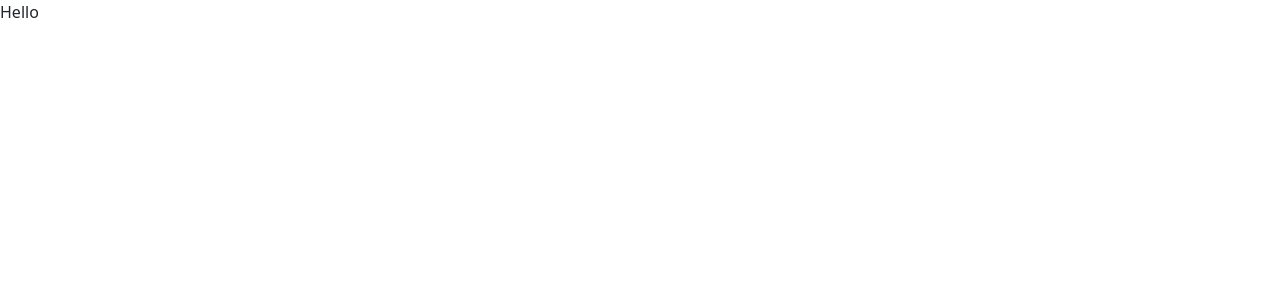
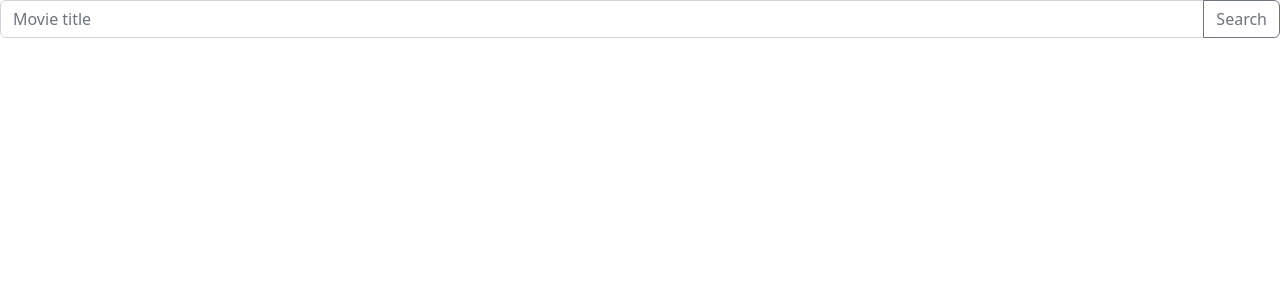
Before and after one commit to raffaelecapaldo/vite-boolflix, a Vue app: page / in a window 1280 px wide. Shown: the top 300 px of the page. Built offline with nearby package versions, Linux system fonts and the light colour scheme.

Commit message:
Completed Milestone 1

```diff
--- a/index.html
+++ b/index.html
@@ -4,7 +4,7 @@
     <meta charset="UTF-8">
     <link rel="icon" href="/favicon.ico">
     <meta name="viewport" content="width=device-width, initial-scale=1.0">
-    <title>Vite App</title>
+    <title>Boolflix</title>
   </head>
   <body>
     <div id="app"></div>
--- a/src/App.vue
+++ b/src/App.vue
@@ -1,16 +1,46 @@
-:<template>
-  <div>
-    Hello
+<template>
+  <header>
+    <Searchbar @on-search="searchShow()" />
+  </header>
+  <div class="d-flex gap-3" v-for="show in store.shows" >
+    <p>titolo:{{ show.title }}</p>
+    <p>titolo originale:{{ show.original_title }}</p>
+    <p>lingua:{{ show.original_language }}</p>
+    <p>voto:{{ show.vote_average }}</p>
+
   </div>
 </template>
 
 <script>
-  export default {
-    name:'App',
+import { store } from './data/store';
+import axios from 'axios';
+import Searchbar from './components/Searchbar.vue';
+export default {
+  name: 'App',
+  data() {
+    return {
+      store,
+    }
+  },
+  components: {
+    Searchbar,
+  },
+  methods: {
+    searchShow() {
+      let params = {}
+      for (let key in store.queryStrings) {
+        if (store.queryStrings[key]) {
+          params[key] = store.queryStrings[key]
+        }
+      }
+      axios.get(store.apiUrl + store.endpoints.search + '/' + store.endpoints.movie, {params}).then((res) => {
+        store.shows = res.data.results;
+        console.log(store.shows)
+      })
+    }
+  }
 
-  }
+}
 </script>
 
-<style lang="scss" scoped>
-
-</style>
+<style lang="scss" scoped></style>
--- /dev/null
+++ b/src/components/Searchbar.vue
@@ -0,0 +1,22 @@
+<template>
+    <div class="input-group mb-3">
+  <input v-model="store.queryStrings.query" type="text" class="form-control" placeholder="Movie title" aria-describedby="button-addon2">
+  <button @click="$emit('onSearch')" class="btn btn-outline-secondary" type="button" id="button-addon2">Search</button>
+</div>
+</template>
+
+<script>
+import { store } from '../data/store';
+    export default {
+        name:'Searchbar',
+        data() {
+            return {
+                store,
+            }
+        }
+    }
+</script>
+
+<style lang="scss" scoped>
+
+</style>
--- /dev/null
+++ b/src/data/store.js
@@ -0,0 +1,15 @@
+import { reactive } from 'vue';
+
+export const store = reactive({
+    apiUrl: 'https://api.themoviedb.org/3/',
+    endpoints: {
+        search: 'search',
+        movie: 'movie'
+    },
+    queryStrings: {
+        api_key: '6043bd276afcbd1e16de3c10768340c4',
+        query: ''
+    },
+    shows: [],
+
+})
```
